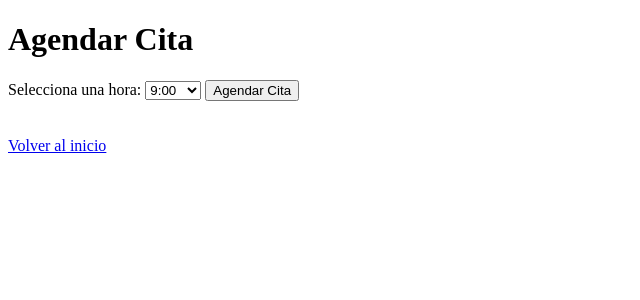
After one commit to DvidHernan/Proyecto-PLATAFORMA-DE-APOYO-PSICOL-GICO-VIRTUAL, a Django app: page /accounts/agendar-cita/ in a window 1280 px wide. The commit adds this page. Shown: the top 300 px of the page, without its empty margins (0-640 px from the left). Run offline with Django 3.2, Linux system fonts and the light colour scheme; a user stored in the database is signed in; data comes from the database, SQL or seed files in the repository; both versions use the stored data as it was after the commit.

Commit message:
arreglos finales

```diff
--- /dev/null
+++ b/proyecto/accounts/templates/accounts/agendar_cita.html
@@ -0,0 +1,25 @@
+<!DOCTYPE html>
+<html lang="es">
+<head>
+    <meta charset="UTF-8">
+    <meta name="viewport" content="width=device-width, initial-scale=1.0">
+    <title>Agendar Cita</title>
+</head>
+<body>
+    <h1>Agendar Cita</h1>
+
+    <form method="POST">
+        {% csrf_token %}
+        <label for="hora">Selecciona una hora:</label>
+        <select name="hora" id="hora">
+            {% for horario in horarios_disponibles %}
+                <option value="{{ horario }}">{{ horario }}</option>
+            {% endfor %}
+        </select>
+        <button type="submit">Agendar Cita</button>
+    </form>
+
+    <br><br>
+    <a href="{% url 'home' %}">Volver al inicio</a>
+</body>
+</html>
--- a/proyecto/accounts/templates/accounts/home.html
+++ b/proyecto/accounts/templates/accounts/home.html
@@ -45,12 +45,12 @@
 
   <div class="intro-container" id="intro-section">
     <img src="{% static 'accounts/images/intro.jpg' %}" alt="Introducción">
-    <p>Explora nuestras funcionalidades diseñadas para hacer tu experiencia más sencilla y eficiente.</p>
+    <p>Bienvenido a nuestra plataforma de atención psicológica en línea. Aquí puedes agendar citas con un especialista dentro del horario de atención (9 AM - 5 PM), consultar tu historial de sesiones y conversar en tiempo real con un asistente virtual que te guiará y responderá tus dudas. ¡Tu bienestar es nuestra prioridad!</p>
   </div>
   <div class="funcionalidades-container">
     {% for func in funcionalidades %}
       <div class="funcionalidad">
-        <h3>{{ func.nombre }}</h3>
+        <h3><a href="{% url func.url %}">{{ func.nombre }}</a></h3>
         <p>{{ func.descripcion }}</p>
       </div>
     {% endfor %}
--- a/proyecto/accounts/urls.py
+++ b/proyecto/accounts/urls.py
@@ -1,5 +1,5 @@
 from django.urls import path
-from .views import login_view, register_view, home_view, logout_view
+from .views import login_view, register_view, home_view, logout_view, agendar_cita, historial_citas
 
 urlpatterns = [
     path('login/', login_view, name='login'),
@@ -7,4 +7,6 @@ urlpatterns = [
     path('home/', home_view, name='home'),
     path('logout/', logout_view, name='logout'),  # Agregar esta línea
     path('ask-question/', home_view, name='ask_question'),
+    path('agendar-cita/', agendar_cita, name='agendar_cita'),
+    path('historial-citas/', historial_citas, name='historial_citas'),
 ]
--- a/proyecto/accounts/views.py
+++ b/proyecto/accounts/views.py
@@ -7,7 +7,7 @@ from django.contrib.auth.forms import UserCreationForm
 from django.contrib.auth.decorators import login_required
 from django.conf import settings  # Para obtener la API Key
 from django.http import JsonResponse
-from .models import Conversation, Message
+from .models import Conversation, Message, Cita
 from django.utils import timezone
 
 
@@ -50,9 +50,12 @@ def logout_view(request):
 @login_required
 def home_view(request):
     funcionalidades = [
-        {"nombre": "Agendar Cita", "descripcion": "Reserva una cita con un especialista."},
-        {"nombre": "Ver Historial", "descripcion": "Accede a tu historial de citas y sesiones."},
+        {"nombre": "Agendar Cita", "descripcion": "Reserva una cita con un especialista.", "url": 'agendar_cita'},
+        {"nombre": "Ver Historial", "descripcion": "Accede a tu historial de citas y sesiones.", "url": 'historial_citas'},
     ]
+    return render(request, 'accounts/home.html', {
+        'funcionalidades': funcionalidades,
+    })
     assistant_id = "asst_ecntz87UkJE85BVqeeyjei7Z"
     user_name = request.user.username
 
@@ -123,3 +126,27 @@ def home_view(request):
     })
 
     return redirect('home')  # Redirige a la página principal si no es POST
+
+@login_required
+def agendar_cita(request):
+    horarios_disponibles = []
+    today = timezone.now().date()
+
+    # Generamos los horarios disponibles de 9 am a 5 pm
+    for hora in range(9, 18):
+        horario = f"{hora}:00"
+        if not Cita.objects.filter(fecha=today, hora=horario).exists():
+            horarios_disponibles.append(horario)
+
+    if request.method == 'POST':
+        hora = request.POST['hora']
+        cita = Cita(usuario=request.user, fecha=today, hora=hora)
+        cita.save()
+        return redirect('home')  # Redirige al home después de agendar
+
+    return render(request, 'accounts/agendar_cita.html', {'horarios_disponibles': horarios_disponibles})
+
+@login_required
+def historial_citas(request):
+    citas = Cita.objects.filter(usuario=request.user).order_by('fecha', 'hora')
+    return render(request, 'accounts/historial_citas.html', {'citas': citas})
```
Also changed, not shown: proyecto/accounts/models.py (+9 -1 lines), proyecto/accounts/templates/accounts/historial_citas.html (added, +37 -0 lines), proyecto/accounts/migrations/0004_cita.py (added), proyecto/db.sqlite3.
